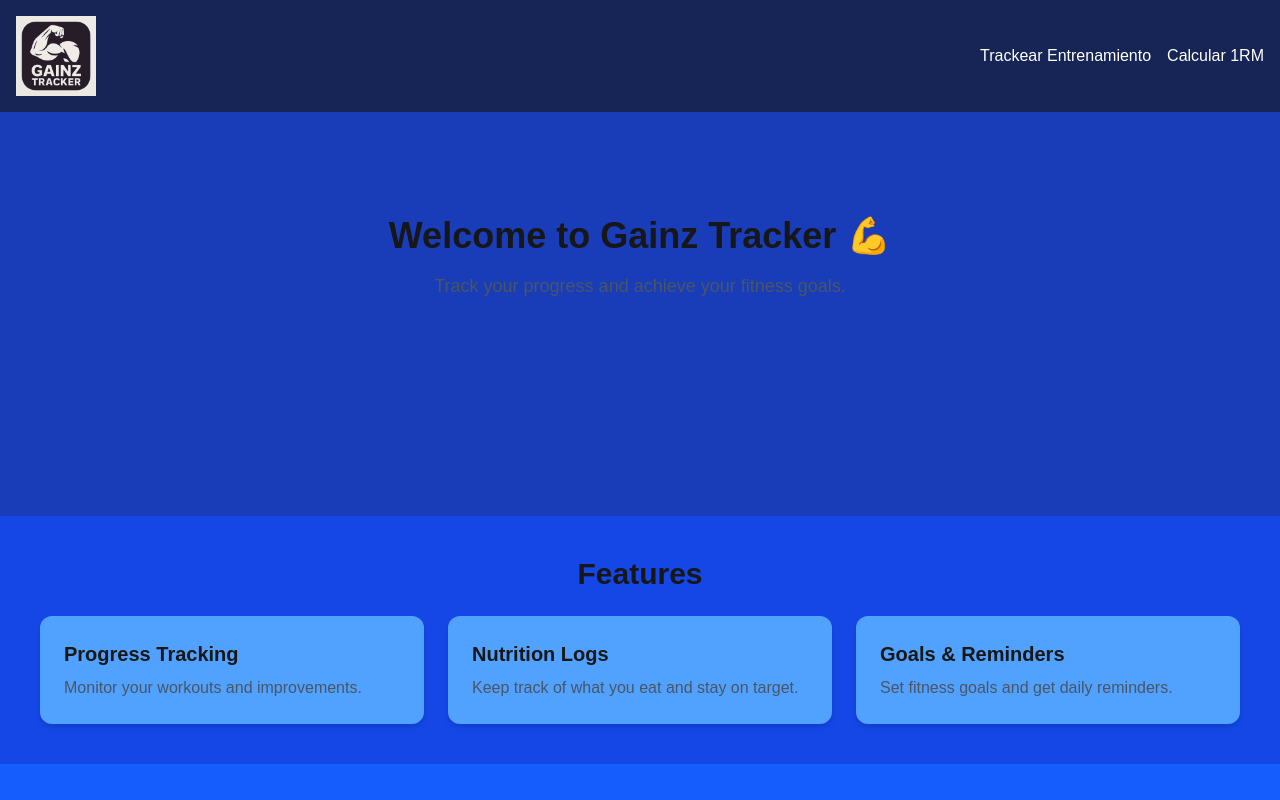
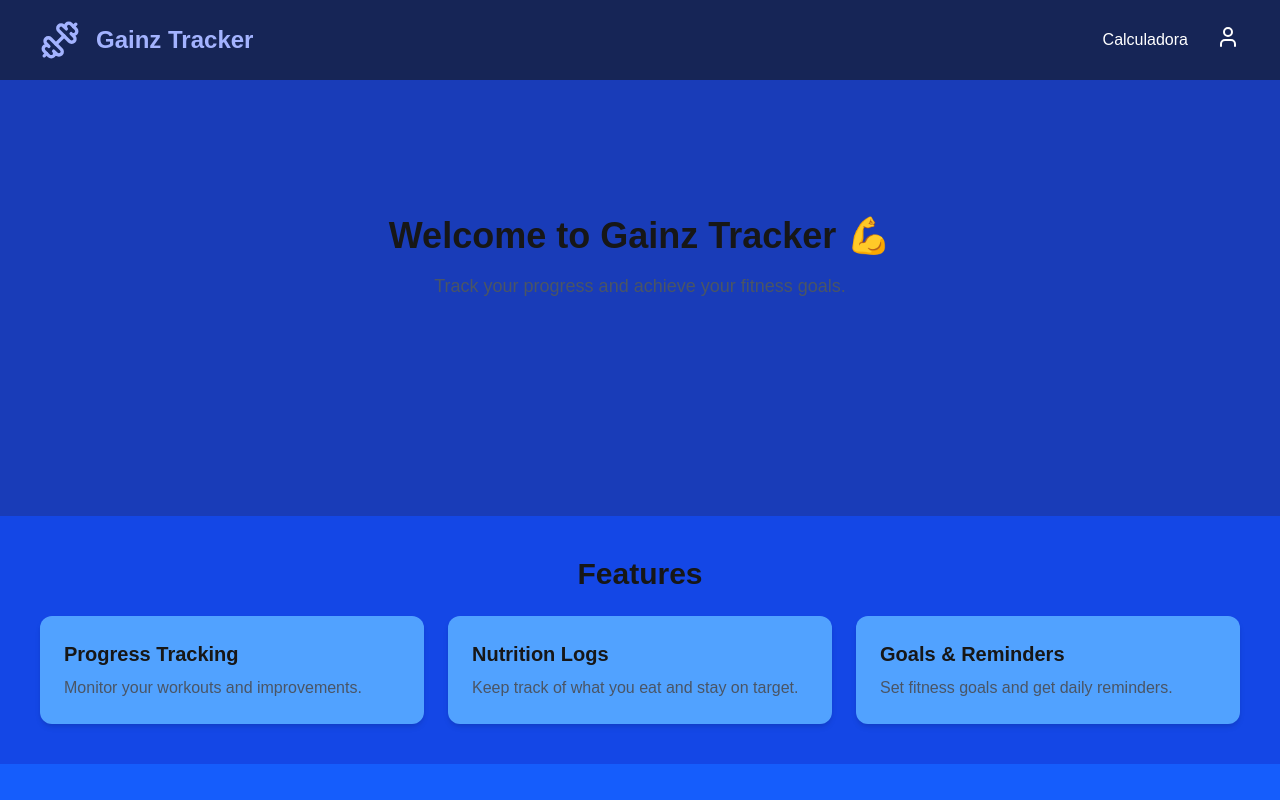
Before and after one commit to AlexRg32/GainzTracker, a Next.js app: page / in a window 1280 px wide. Shown: the top 800 px of the page. Built offline with nearby package versions, Linux system fonts and the light colour scheme.

Commit message:
Header actualizado

```diff
--- a/package.json
+++ b/package.json
@@ -9,6 +9,7 @@
     "lint": "next lint"
   },
   "dependencies": {
+    "lucide-react": "^0.525.0",
     "next": "15.3.4",
     "react": "^19.0.0",
     "react-dom": "^19.0.0",
--- /dev/null
+++ b/src/app/components/Avatar.tsx
@@ -0,0 +1,13 @@
+
+const Avatar = () => {
+    return(
+        <div className="w-16 h-16 rounded-full overflow-hidden">
+            <img
+                src="https://avatars.githubusercontent.com/u/12345678?v=4"
+                alt="Avatar"
+                className="w-full h-full object-cover"
+            />
+        </div>
+    )
+}
+export default Avatar;
--- a/src/app/components/header.tsx
+++ b/src/app/components/header.tsx
@@ -1,31 +1,42 @@
-import Image from "next/image";
-import logo from "@/app/assets/logo.png";
+import { Dumbbell } from "lucide-react";
+import { User } from "lucide-react";
+import { Menu } from "lucide-react";
 
 const Header = () => {
   return (
-    <header className="bg-blue-950 text-white  p-4 fixed top-0 left-0 w-full z-50">
-      <div className="container mx-auto flex justify-between items-center">
-        <Image
-          src={logo}
-          alt="Logo de GainzTracker"
-          className="w-20 h-auto"
-          priority
-        />
-       <nav className="flex flex-col md:flex-row space-y-2 md:space-y-0 md:space-x-6">
-          <ul className="flex flex-col md:flex-row space-y-2 md:space-y-0 md:space-x-4">
-            <li>
+    <header className="bg-blue-950 text-white  p-4 fixed top-0 left-0 w-full h-20 z-50 ">
+
+      <div className="  flex flex-row md:flex-row justify-between items-center h-full   ">
+
+        <div className=" flex flex-row space-x-4 items-center md:ml-6 ">
+          <Dumbbell className="w-10 h-10 text-indigo-300"></Dumbbell>
+          <h1 className="text-2xl font-bold text-indigo-300">Gainz Tracker</h1>
+        </div>
+
+        <div className=" flex items-center md:mr-6 ">
+
+          <nav className=" space-y-2 md:space-y-0 md:space-x-6">
+            <ul className=" space-y-2 space-x-2 md:space-y-0 md:space-x-7 flex flex-row md:flex-row items-center">
+              <li className="hidden md:block">
                 <a href="#track" className="hover:text-indigo-300">
-                Trackear Entrenamiento
+                  Calculadora
                 </a>
               </li>
+              <li className="block md:hidden">
+                <Menu className=""></Menu>
+              </li>
               <li>
-              <a href="#calculator" className="hover:text-indigo-300">
-                Calcular 1RM
-              </a>
+                <button>
+                  <User></User>
+                </button>
               </li>
             </ul>
           </nav>
+
         </div>
+
+      </div>
+
     </header>
   );
 };
--- a/src/app/page.tsx
+++ b/src/app/page.tsx
@@ -1,4 +1,4 @@
-import Header from './components/header';
+import Header from './components/Header';
 
 export default function Home() {
   return (
```
Also changed, not shown: src/app/assets/logo.png (deleted), src/app/components/WelcomeSection.tsx (added), 1 other file (tests, documents, lock files or other folders). Lines whose indentation alone changed are shown as unchanged.
